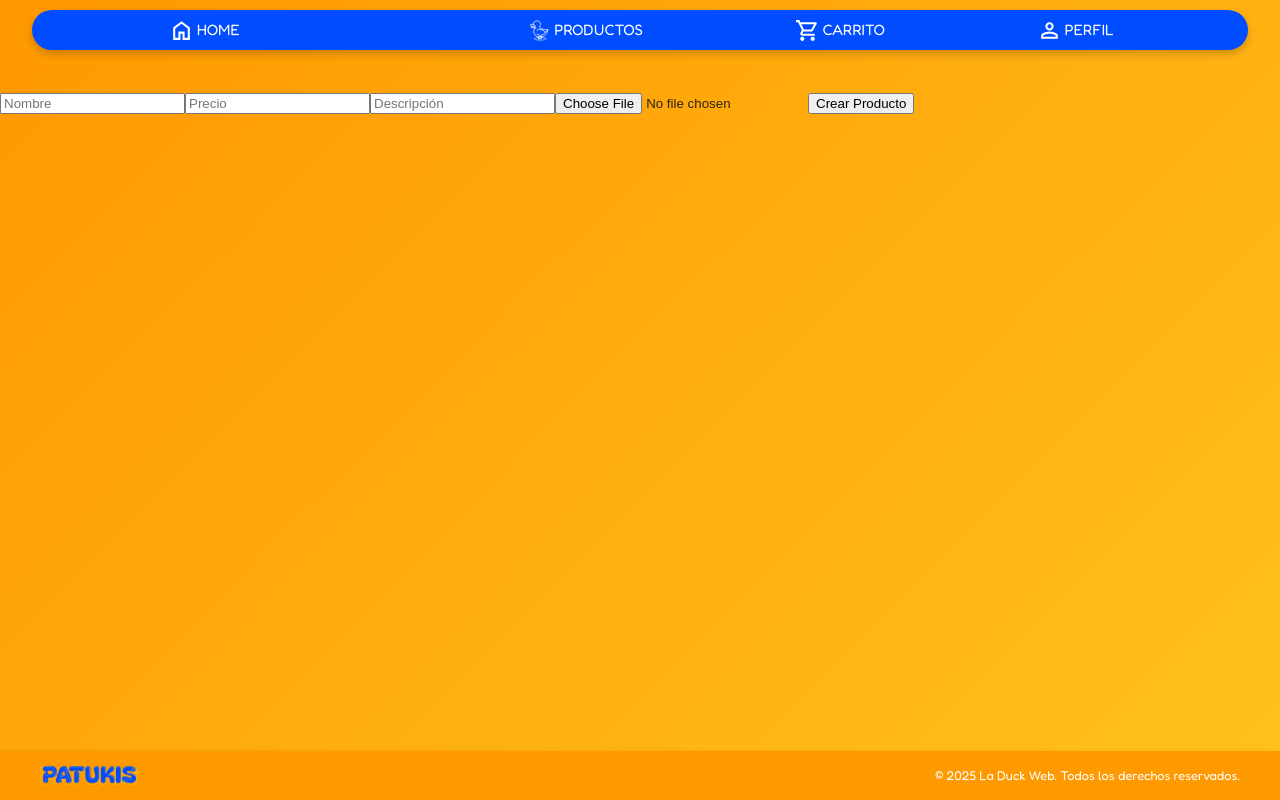
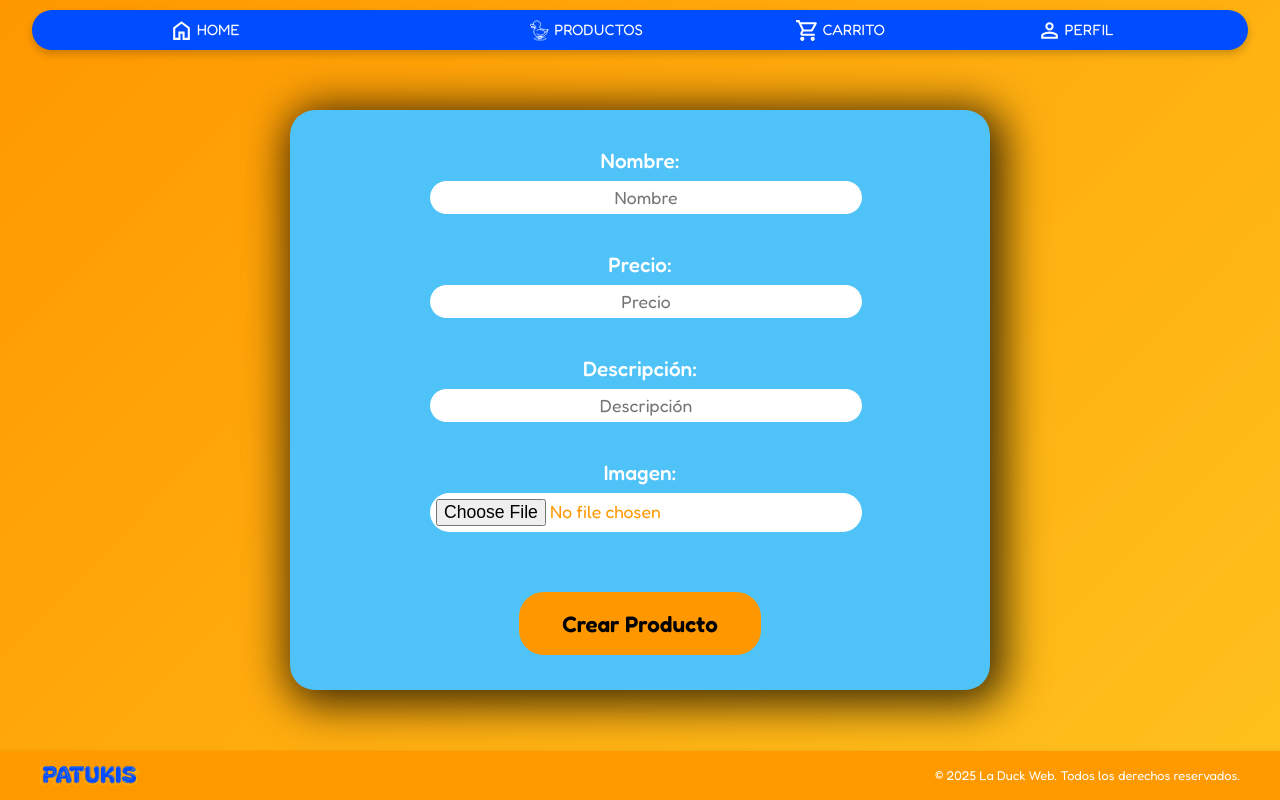
Before and after one commit to alejandrogoscu/Patukis, a React (Vite) app: page /products/newproduct in a window 1280 px wide. Built offline with nearby package versions, Linux system fonts and the light colour scheme.

Commit message:
CSS vista crear producto ok

```diff
--- a/src/components/Products/CreateProduct/CreateProduct.jsx
+++ b/src/components/Products/CreateProduct/CreateProduct.jsx
@@ -1,21 +1,22 @@
-import { useContext, useState } from "react";
-import { ProductContext } from "../../../context/ProductContext/ProductState";
-import { useNavigate } from "react-router-dom";
+import { useContext, useState } from 'react';
+import { ProductContext } from '../../../context/ProductContext/ProductState';
+import { useNavigate } from 'react-router-dom';
+import './createProduct.css';
 
 const CreateProduct = () => {
   const { createProduct } = useContext(ProductContext);
   const navigate = useNavigate();
 
   const [data, setData] = useState({
-    name: "",
-    price: "",
-    description: "",
+    name: '',
+    price: '',
+    description: '',
     image: null,
   });
 
   const handleChange = (e) => {
     const { name, value, files } = e.target;
-    if (name === "image") {
+    if (name === 'image') {
       setData((prev) => ({ ...prev, image: files[0] }));
     } else {
       setData((prev) => ({ ...prev, [name]: value }));
@@ -27,22 +28,26 @@ const CreateProduct = () => {
 
     const priceNumber = parseFloat(data.price);
     if (isNaN(priceNumber)) {
-      alert("Introduce un precio válido");
+      alert('Introduce un precio válido');
       return;
     }
     const formData = new FormData();
-    formData.append("name", data.name);
-    formData.append("price", priceNumber);
-    formData.append("description", data.description);
-    if (data.image) formData.append("image", data.image);
+    formData.append('name', data.name);
+    formData.append('price', priceNumber);
+    formData.append('description', data.description);
+    if (data.image) formData.append('image', data.image);
 
     createProduct(formData, true);
-    alert("Patito creado con éxito");
-    navigate("/products");
+    alert('Patito creado con éxito');
+    navigate('/products');
   };
   return (
-    <form onSubmit={handleSubmit}>
+    <div className="create__container">
+      <form className="create__form" onSubmit={handleSubmit}>
+        <label className="create__label">
+          Nombre:
           <input
+            className="create__input"
             type="text"
             name="name"
             placeholder="Nombre"
@@ -50,7 +55,11 @@ const CreateProduct = () => {
             onChange={handleChange}
             required
           />
+        </label>
+        <label className="create__label">
+          Precio:
           <input
+            className="create__input"
             type="text"
             name="price"
             placeholder="Precio"
@@ -58,7 +67,11 @@ const CreateProduct = () => {
             onChange={handleChange}
             required
           />
+        </label>
+        <label className="create__label">
+          Descripción:
           <input
+            className="create__input"
             type="text"
             name="description"
             placeholder="Descripción"
@@ -66,9 +79,16 @@ const CreateProduct = () => {
             onChange={handleChange}
             required
           />
-      <input type="file" name="image" accept="image/*" onChange={handleChange} />
-      <button type="submit">Crear Producto</button>
+        </label>
+        <label className="create__label">
+          Imagen:
+          <input className="create__input" type="file" name="image" accept="image/*" onChange={handleChange} />
+        </label>
+        <button className="create__btn" type="submit">
+          Crear Producto
+        </button>
       </form>
+    </div>
   );
 };
 
--- /dev/null
+++ b/src/components/Products/CreateProduct/createProduct.css
@@ -0,0 +1,63 @@
+.create__container {
+  width: 100%;
+  display: flex;
+  flex-direction: column;
+  justify-content: center;
+  align-items: center;
+  margin: 0 auto;
+}
+
+.create__form {
+  width: 80%;
+  max-width: 700px;
+  margin: 20px;
+  padding: 40px 0px 35px 0px;
+  display: flex;
+  flex-direction: column;
+  justify-content: center;
+  align-items: center;
+  gap: 40px;
+  background-color: var(--azul);
+  border-radius: 25px;
+  box-shadow: 6px 6px 43px 9px rgba(0, 0, 0, 0.75);
+}
+
+.create__label {
+  width: 60%;
+  font-weight: 500;
+  font-size: 1.3rem;
+  line-height: 1.1;
+  text-align: center;
+  color: var(--blanco);
+}
+
+.create__input {
+  display: block;
+  margin-top: 8px;
+  padding: 6px;
+  text-align: center;
+  width: 100%;
+  background-color: var(--blanco);
+  border: none;
+  border-radius: 25px;
+  color: var(--naranja);
+  font-family: inherit;
+  font-size: 1.1rem;
+}
+
+.create__btn {
+  margin-top: 20px;
+  padding: 15px 40px;
+  border-radius: 25px;
+  border: none;
+  font-family: inherit;
+  font-size: 1.4rem;
+  font-weight: 600;
+  background-color: var(--naranja);
+  border: 3px solid var(--naranja);
+
+  &:hover {
+    background-color: var(--blanco);
+    color: var(--naranja);
+  }
+}
```
Lines whose indentation alone changed are shown as unchanged.
